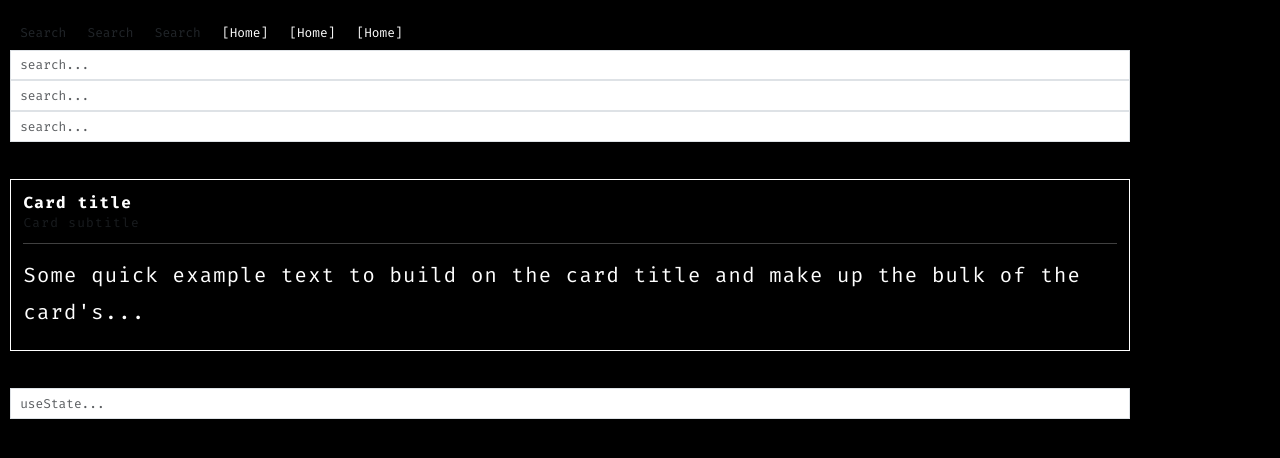
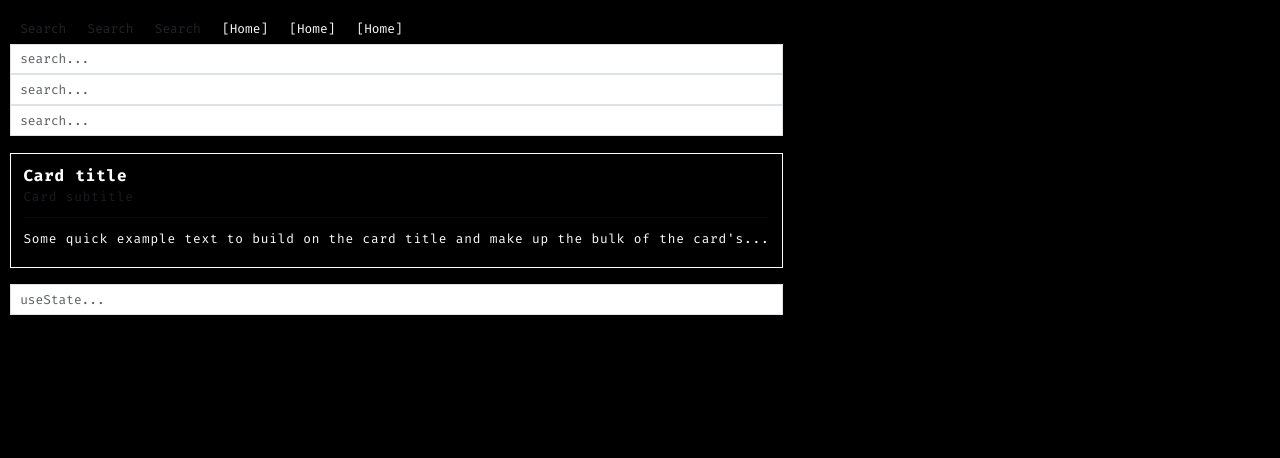
Before and after one commit to IndexOffy/tor-network-app-search, a React (Create React App) app in the folder app/: page /demo in a window 1280 px wide. Shown: the top 458 px of the page. Built offline with nearby package versions, Linux system fonts and the light colour scheme.

Commit message:
⚙️ FEATURE: Update CSS]

```diff
--- a/app/src/components/_settings/_base.css
+++ b/app/src/components/_settings/_base.css
@@ -4,17 +4,16 @@
 
 html {
   box-sizing: border-box;
-  font-size: 80%;
+  font-size: 80% !important;
 }
 
 body {
-  color: var(--color-white);
   background-color: var(--color-black);
   display: flex;
   font-family: "Fira Mono",monospace;
-  font-size: 1.6em;
+  font-size: 1.0em;
   font-weight: 400;
-  line-height: 1.8em;
+  line-height: 1.3em;
   letter-spacing: 0.0625em;
 }
 
--- a/app/src/components/atoms/subtitle/Subtitle.module.css
+++ b/app/src/components/atoms/subtitle/Subtitle.module.css
@@ -1,13 +1,13 @@
 @import '../../_settings/_base.css';
 
 .default {
-  color: var(--clor-gray) !important;
+  color: var(--color-gray) !important;
 }
 
 .dark {
-  color: var(--clor-gray) !important;
+  color: var(--color-gray) !important;
 }
 
 .light {
-  color: var(--clor-black) !important;
+  color: var(--color-black) !important;
 }
--- a/app/src/components/atoms/text/Text.module.css
+++ b/app/src/components/atoms/text/Text.module.css
@@ -4,3 +4,15 @@ p {
     font-weight: 400 !important;
     margin: 0.5rem 0 !important;
 }
+
+.default {
+    color: var(--color-white) !important;
+}
+
+.dark {
+    color: var(--color-white) !important;
+}
+
+.light {
+    color: var(--color-black) !important;
+}
--- a/app/src/components/atoms/title/Title.module.css
+++ b/app/src/components/atoms/title/Title.module.css
@@ -2,15 +2,15 @@
 
 .default {
   font-weight: bolder;
-    color: var(--clor-white) !important;
+  color: var(--color-white) !important;
 }
 
 .dark {
   font-weight: bolder;
-    color: var(--clor-white) !important;
+  color: var(--color-white) !important;
 }
 
 .light {
   font-weight: bolder;
-    color: var(--clor-black) !important;
+  color: var(--color-black) !important;
 }
--- a/app/src/components/atoms/url/Url.module.css
+++ b/app/src/components/atoms/url/Url.module.css
@@ -6,13 +6,13 @@ a {
 }
 
 .default {
-  color: var(--clor-white) !important;
+  color: var(--color-white) !important;
 }
 
 .dark {
-  color: var(--clor-white) !important;
+  color: var(--color-white) !important;
 }
 
 .light {
-  color: var(--clor-black) !important;
+  color: var(--color-black) !important;
 }
```
Lines whose indentation alone changed are shown as unchanged.
